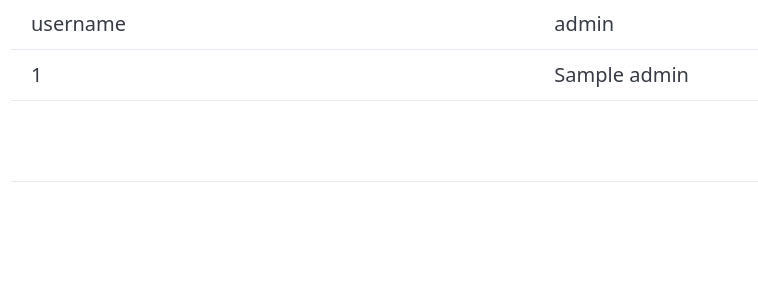
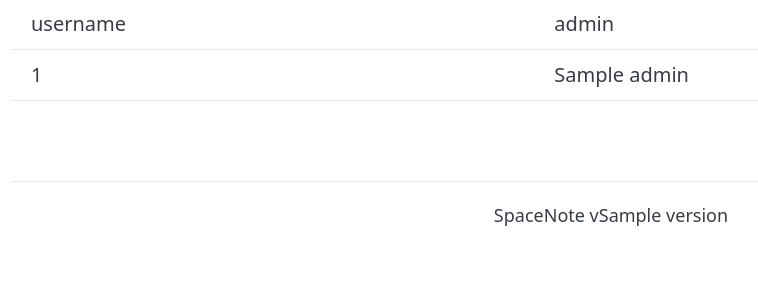
Before and after one commit to mcbarinov/SpaceNote, a Python web app: template src/spacenote/web/templates/admin/users.j2 in a window 1280 px wide. Shown: the part 277-585 px from the top of the page, without its empty margins (29-787 px from the left). Run offline with Jinja, Linux system fonts and the light colour scheme; the template is opened without the code that fills it: most values are stand-ins (such as "Sample title", 1, 10 or a date in 2020); some libraries are stand-ins or nearby versions.

Commit message:
Add dynamic version display in footer
- Add version to Jinja globals using importlib.metadata
- Update base template to show version in footer
- Use dynamic version in FastAPI app instead of hardcoded

```diff
--- a/src/spacenote/web/render.py
+++ b/src/spacenote/web/render.py
@@ -1,4 +1,5 @@
 from collections.abc import Sequence
+from importlib.metadata import version
 
 from fastapi import Request
 from fastapi.responses import HTMLResponse
@@ -42,7 +43,7 @@
     env = Environment(loader=loader, autoescape=True, enable_async=True)
 
     env.filters |= {"empty": empty, "yes_no": yes_no}
-    env.globals |= {"field_types": list(FieldType)}
+    env.globals |= {"field_types": list(FieldType), "version": version("spacenote")}
     return env
 
 
--- a/src/spacenote/web/server.py
+++ b/src/spacenote/web/server.py
@@ -1,5 +1,6 @@
 from collections.abc import AsyncGenerator
 from contextlib import asynccontextmanager
+from importlib.metadata import version
 
 from fastapi import FastAPI
 from starlette.middleware.sessions import SessionMiddleware
@@ -27,7 +28,7 @@
         async with app_instance.lifespan():
             yield
 
-    app = FastAPI(title="SpaceNote", version="0.1.0", lifespan=lifespan)
+    app = FastAPI(title="SpaceNote", version=version("spacenote"), lifespan=lifespan)
 
     app.add_middleware(SessionMiddleware, secret_key=web_config.session_secret_key)
 
--- a/src/spacenote/web/templates/base.j2
+++ b/src/spacenote/web/templates/base.j2
@@ -61,6 +61,9 @@
 
     <footer class="container">
         <hr>
+        <p style="text-align: center; color: var(--pico-color-muted); font-size: 0.9em;">
+            SpaceNote v{{ version }}
+        </p>
     </footer>
 
 </body>
```
